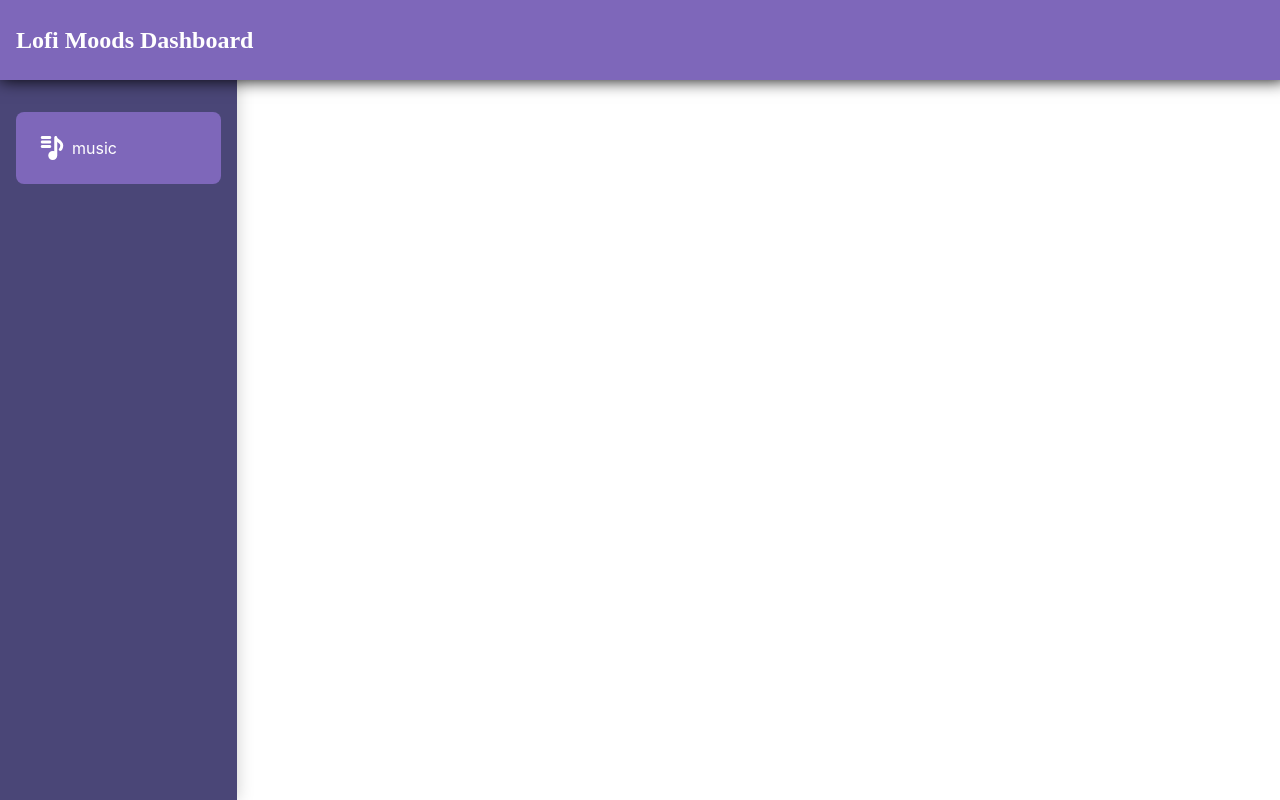
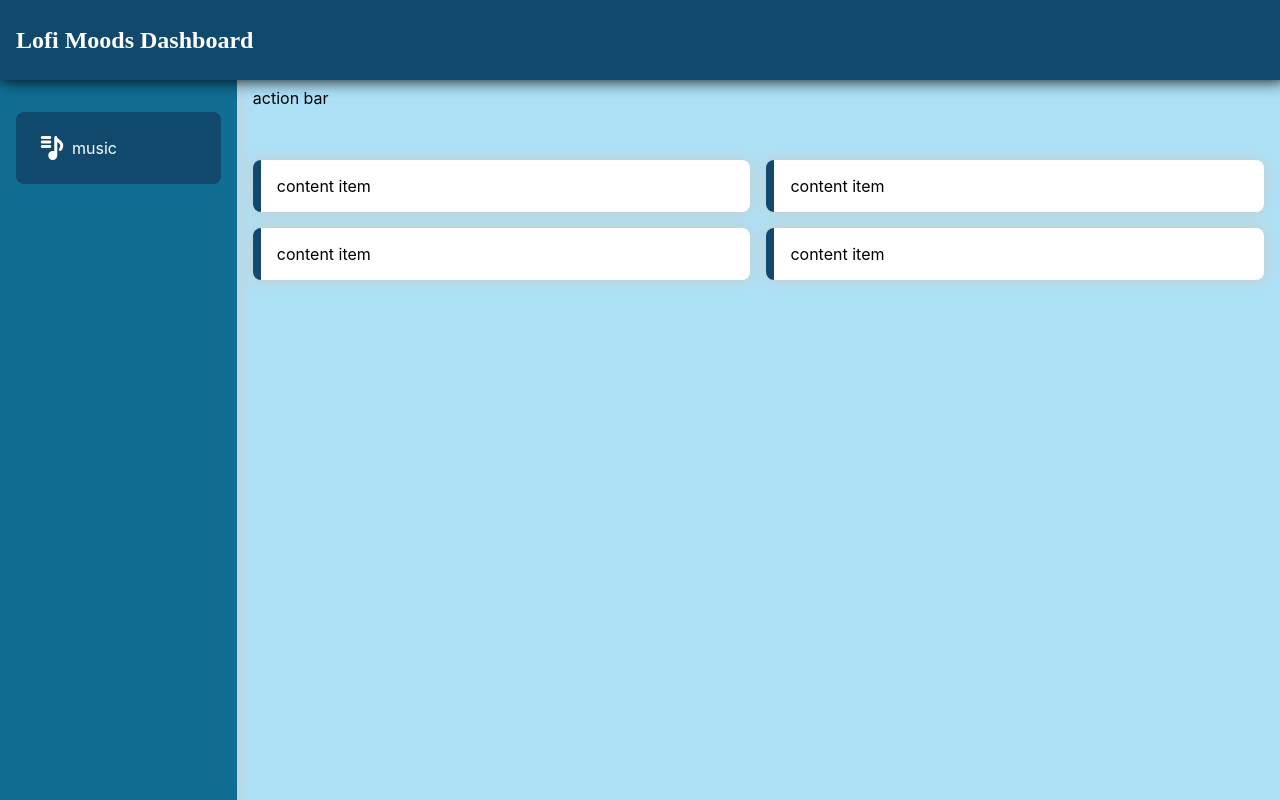
Before and after one commit to Grrom/lofi-moods-admin, a React (Create React App) app: page / in a window 1280 px wide. Both pictures are taken after a click on the element "music". Built offline with nearby package versions, Linux system fonts and the light colour scheme.

Commit message:
add content

```diff
--- a/src/App.tsx
+++ b/src/App.tsx
@@ -1,5 +1,6 @@
 import { useState } from 'react';
 import './App.scss';
+import Content from './components/content/content';
 import NavBar from './components/navbar/navbar';
 import SideBar from './components/sidebar/sidebar';
 
@@ -13,6 +14,7 @@ export default function App() {
       <NavBar selected={selected} select={select} />
       <main>
         <SideBar selected={selected} select={select} />
+        <Content selected={selected} />
       </main>
     </div>
   )
--- /dev/null
+++ b/src/components/content/action-bar.tsx
@@ -0,0 +1,11 @@
+
+interface _props{
+  show:boolean
+}
+export default function ActionBar({show}:_props) {
+  return  show?(
+    <div className="action-bar">
+      action bar
+    </div>
+  ) :<span></span>;
+}
--- /dev/null
+++ b/src/components/content/content-item.tsx
@@ -0,0 +1,10 @@
+
+export default function ContentItem() {
+  return (
+    <div>
+      <div className="content-item">
+        <div className="content-details">content item</div>
+      </div>
+    </div>
+  );
+}
--- /dev/null
+++ b/src/components/content/content.scss
@@ -0,0 +1,163 @@
+@import "../../styles/presets";
+@import "../../styles/hovers";
+
+#content {
+  margin-top: 9vh;
+  flex-grow: 9;
+  overflow-y: auto;
+  background-color: $primaryLightest;
+
+  .action-bar {
+    z-index: 10;
+    position: relative;
+
+    @include desktop {
+      height: 40px;
+      display: flex;
+      justify-content: space-between;
+    }
+
+    @include mobile {
+      flex-direction: column;
+      align-items: center;
+    }
+
+    @extend .default-padding;
+
+    .search-bar {
+      justify-content: center;
+      display: flex;
+
+      .search-field {
+        @include desktop {
+          margin-right: 8px;
+        }
+
+        @extend .rounded-border;
+
+        @include mobile {
+          margin: 10px;
+          padding: 4px;
+          height: 40px;
+        }
+      }
+    }
+
+    .archive-bar {
+      display: flex;
+      align-items: center;
+      color: $primary;
+      text-align: center;
+      justify-content: center;
+
+      @extend .rounded-border;
+
+      h4 {
+        padding-left: 16px;
+      }
+    }
+
+    .action-button {
+      justify-content: center;
+      padding: 0 16px;
+      display: flex;
+      align-items: center;
+      color: white;
+
+      @include mobile {
+        margin: 10px;
+        padding: 4px;
+        height: 40px;
+      }
+
+      @extend .button-primary;
+      @extend .clickable;
+      @extend .rounded-border;
+      @extend .box-shadow;
+    }
+  }
+
+  .content-message {
+    text-align: center;
+    color: $secondary;
+  }
+
+  .content-container {
+    display: grid;
+    grid-template-columns: 1fr 1fr;
+    column-gap: 16px;
+
+    @include mobile {
+      grid-template-columns: 1fr;
+    }
+
+    max-height: inherit;
+
+    @extend .default-padding;
+
+    .content-item {
+      z-index: 1;
+      margin-bottom: 16px;
+      border-left: 8px solid $secondary;
+
+      @extend .subtle-hover-grow;
+      @extend .bg-white;
+      @extend .default-padding;
+      @extend .box-shadow;
+      @extend .rounded-border;
+
+      .content-details {
+        display: flex;
+        justify-content: space-between;
+        align-items: center;
+
+        .record-datas {
+          width: 100%;
+          .key-value-pair {
+            display: flex;
+            justify-content: space-between;
+
+            .key {
+              font-weight: bold;
+              text-transform: capitalize;
+            }
+
+            .value {
+              margin-left: 20px;
+            }
+          }
+        }
+
+        .icons-container {
+          display: flex;
+          @include mobile {
+            flex-direction: column;
+          }
+
+          .icon-container {
+            margin: 8px;
+            background-color: $primary;
+
+            @include mobile {
+              margin: 4px;
+            }
+
+            @extend .rounded-border;
+            @extend .clickable;
+            @extend .box-shadow;
+          }
+        }
+      }
+
+      .event-image {
+        display: block;
+        margin: auto;
+        height: 10vw;
+        max-height: 160px;
+        min-height: 120px;
+
+        @extend .rounded-border;
+      }
+    }
+  }
+}
--- /dev/null
+++ b/src/components/content/content.tsx
@@ -0,0 +1,38 @@
+import "./content.scss";
+import ActionBar from "./action-bar";
+import ContentItem from "./content-item";
+
+interface _props{
+  selected: string
+}
+
+export default function Content({ selected }: _props) {
+
+  function contentSwitch(){
+    switch(selected){
+      case "music":
+      return (
+          <div className="content-container">
+            <ContentItem />
+            <ContentItem />
+            <ContentItem />
+            <ContentItem />
+          </div>
+        );
+        default:
+          return <h3 className="content-message">None selected</h3>
+    }
+  }
+
+  return (
+    <div id="content">
+      <ActionBar
+        show={selected !== ""}
+      />
+      {
+
+      contentSwitch()
+      }
+    </div>
+  );
+}
--- /dev/null
+++ b/src/components/misc/misc.scss
@@ -0,0 +1,36 @@
+@import "../../styles/variables";
+@import "../../styles/presets";
+@import "../../styles/hovers";
+
+.loader-container {
+  margin: 0.6em;
+}
+
+.loader {
+  margin: 4em auto;
+  border: 1em solid #f2f2f2;
+  border-top: 1em solid $blackLight;
+  border-radius: 50%;
+  width: 90px;
+  height: 90px;
+  animation: spin 1s linear infinite;
+}
+
+.mini-loader {
+  display: inline-block;
+  border: 0.3em solid $blackLight;
+  border-top: 0.3em solid $white;
+  border-radius: 100%;
+  width: 0.8em;
+  height: 0.8em;
+  animation: spin 1s linear infinite;
+}
+
+@keyframes spin {
+  0% {
+    transform: rotate(0deg);
+  }
+  100% {
+    transform: rotate(360deg);
+  }
+}
--- /dev/null
+++ b/src/components/misc/toggle-switch.scss
@@ -0,0 +1,60 @@
+@import "../../styles/variables";
+
+.switch input {
+  opacity: 0;
+  width: 0;
+  height: 0;
+}
+
+.switch {
+  position: relative;
+  display: inline-block;
+  width: 60px;
+  height: 34px;
+
+  .slider {
+    position: absolute;
+    cursor: pointer;
+    top: 0;
+    left: 0;
+    right: 0;
+    bottom: 0;
+    background-color: #ccc;
+    -webkit-transition: 0.4s;
+    transition: 0.4s;
+  }
+
+  .slider:before {
+    position: absolute;
+    content: "";
+    height: 26px;
+    width: 26px;
+    left: 4px;
+    bottom: 4px;
+    background-color: white;
+    -webkit-transition: 0.4s;
+    transition: 0.4s;
+  }
+
+  input:checked + .slider {
+    background-color: $primary;
+  }
+
+  input:focus + .slider {
+    box-shadow: 0 0 1px $primary;
+  }
+
+  input:checked + .slider:before {
+    -webkit-transform: translateX(26px);
+    -ms-transform: translateX(26px);
+    transform: translateX(26px);
+  }
+
+  .round {
+    border-radius: 34px;
+  }
+
+  .round:before {
+    border-radius: 50%;
+  }
+}
--- a/src/components/sidebar/sidebar.scss
+++ b/src/components/sidebar/sidebar.scss
@@ -3,6 +3,7 @@
 @import "../../styles/mixins";
 
 #sidebar {
+  z-index: 1;
   padding-top: 14vh;
   flex-grow: 1;
   background-color: $primary;
--- a/src/styles/_variables.scss
+++ b/src/styles/_variables.scss
@@ -1,6 +1,6 @@
 // COLORS
-$primary: #4a4677;
-$secondary: #7e67ba;
+$primary: #106e94;
+$secondary: #11496c;
 
 $primaryLight: lighten($primary, 10%);
 $primaryLighter: lighten($primary, 20%);
```
Also changed, not shown: src/components/misc/loader.tsx (added, +13 -0 lines), src/components/misc/toggle-switch.tsx (added, +14 -0 lines), src/assets/bg.jpg (added).
